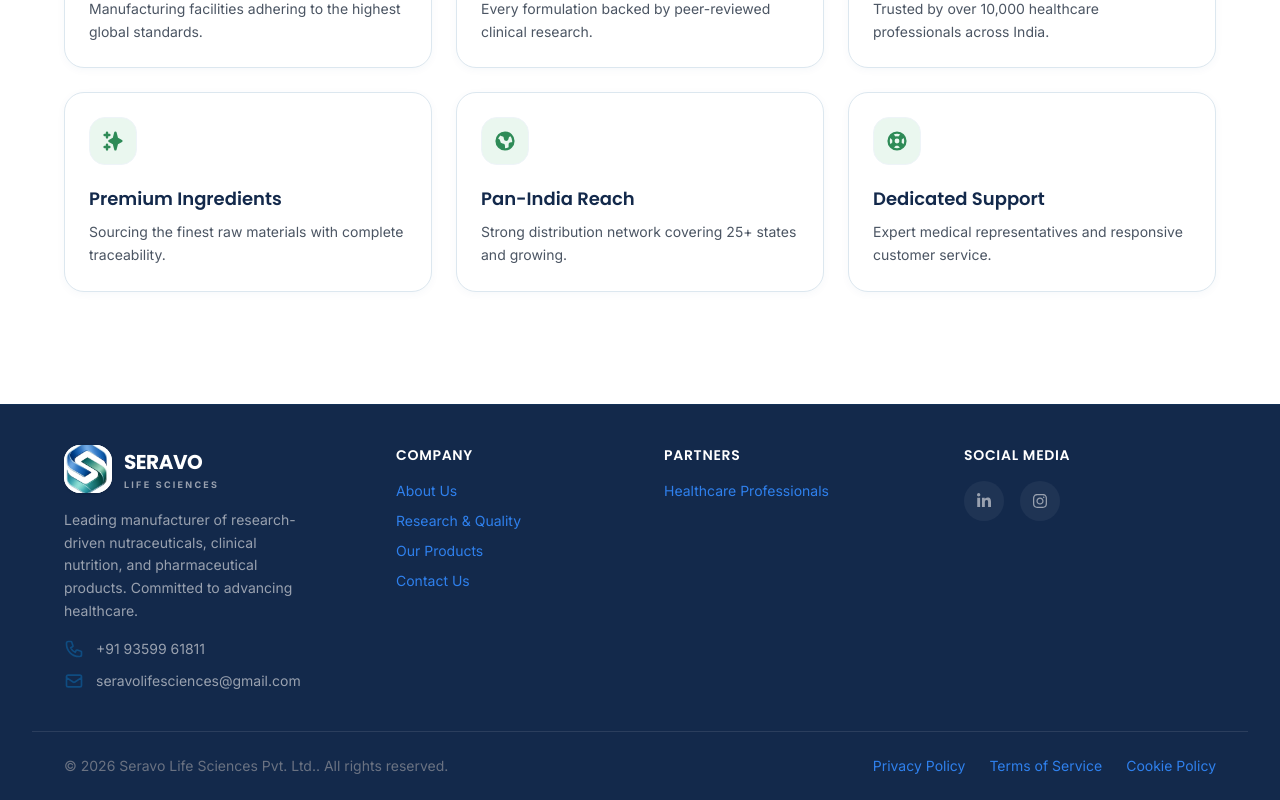
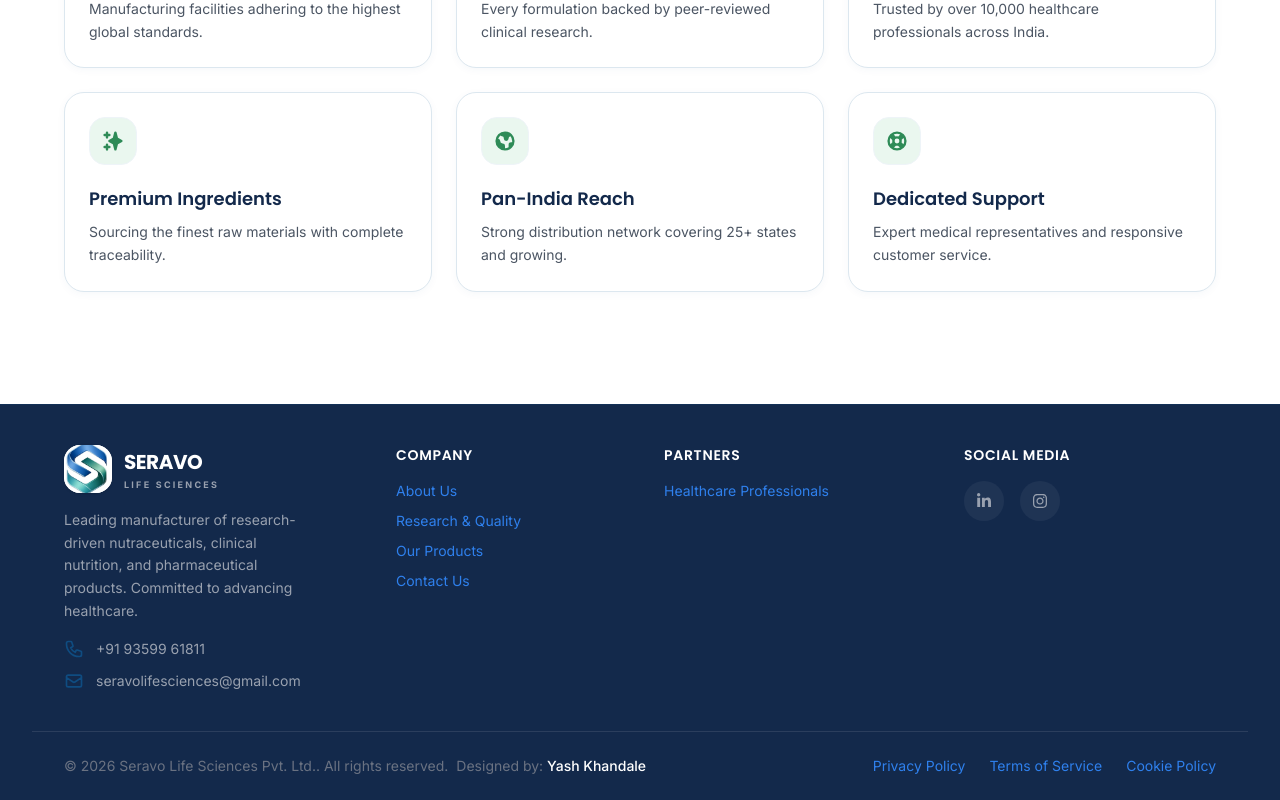
Before and after one commit to seravolife/SeravoWebsite, a React (Vite) app in the folder client/: page / in a window 1280 px wide. Shown: the part 3332-4132 px from the top of the page. Built offline with nearby package versions, Linux system fonts and the light colour scheme; no server answers.

Commit message:
Add designer credit to footer

```diff
--- a/client/src/components/common/Footer.jsx
+++ b/client/src/components/common/Footer.jsx
@@ -97,6 +97,7 @@ const Footer = () => {
       <div className="container-custom flex flex-col md:flex-row justify-between items-center gap-4 text-center md:text-left">
         <p className="text-gray-500 text-sm">
           &copy; {currentYear} {COMPANY.name}. All rights reserved.
+          <span className="block sm:inline sm:ml-2">Designed by: <span className="text-white font-medium">Yash Khandale</span></span>
         </p>
         <div className="flex items-center gap-6 text-sm text-gray-500">
           <Link to="/privacy-policy" className="hover:text-white transition-colors">Privacy Policy</Link>
```
